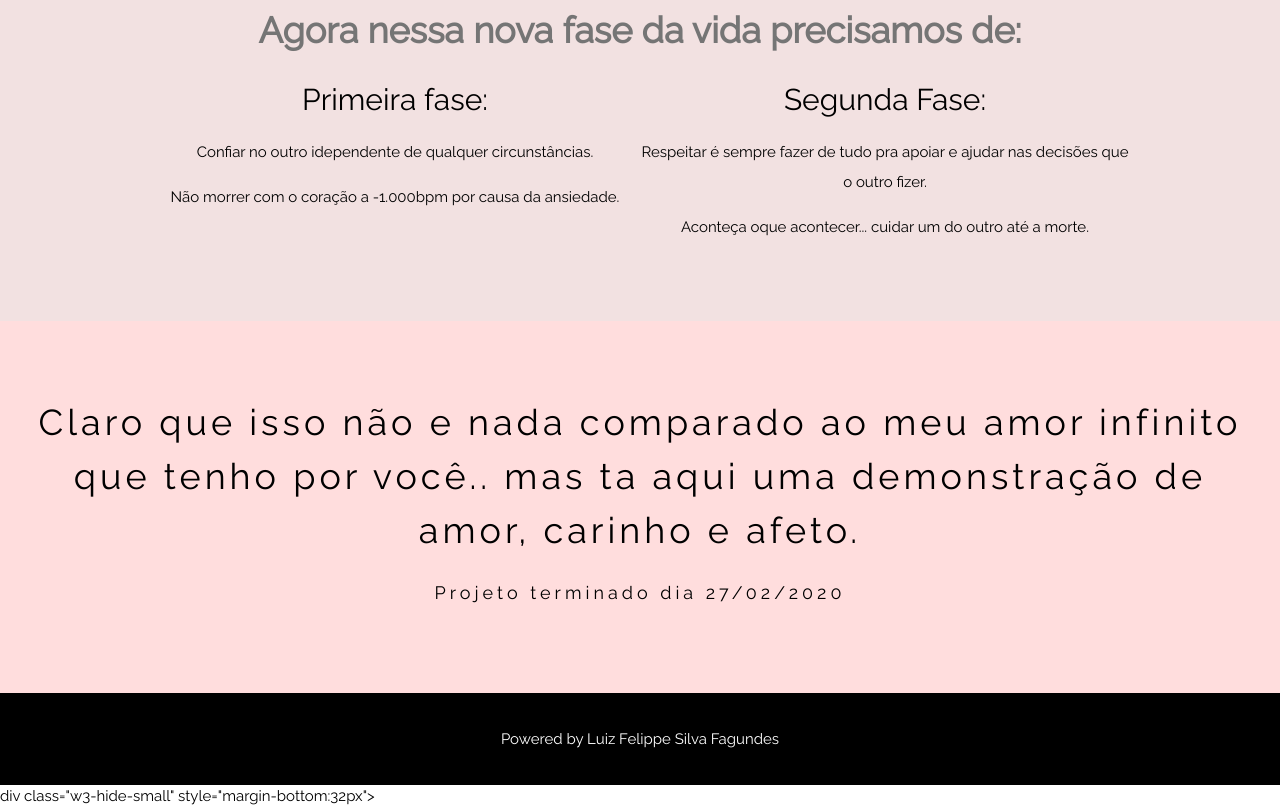
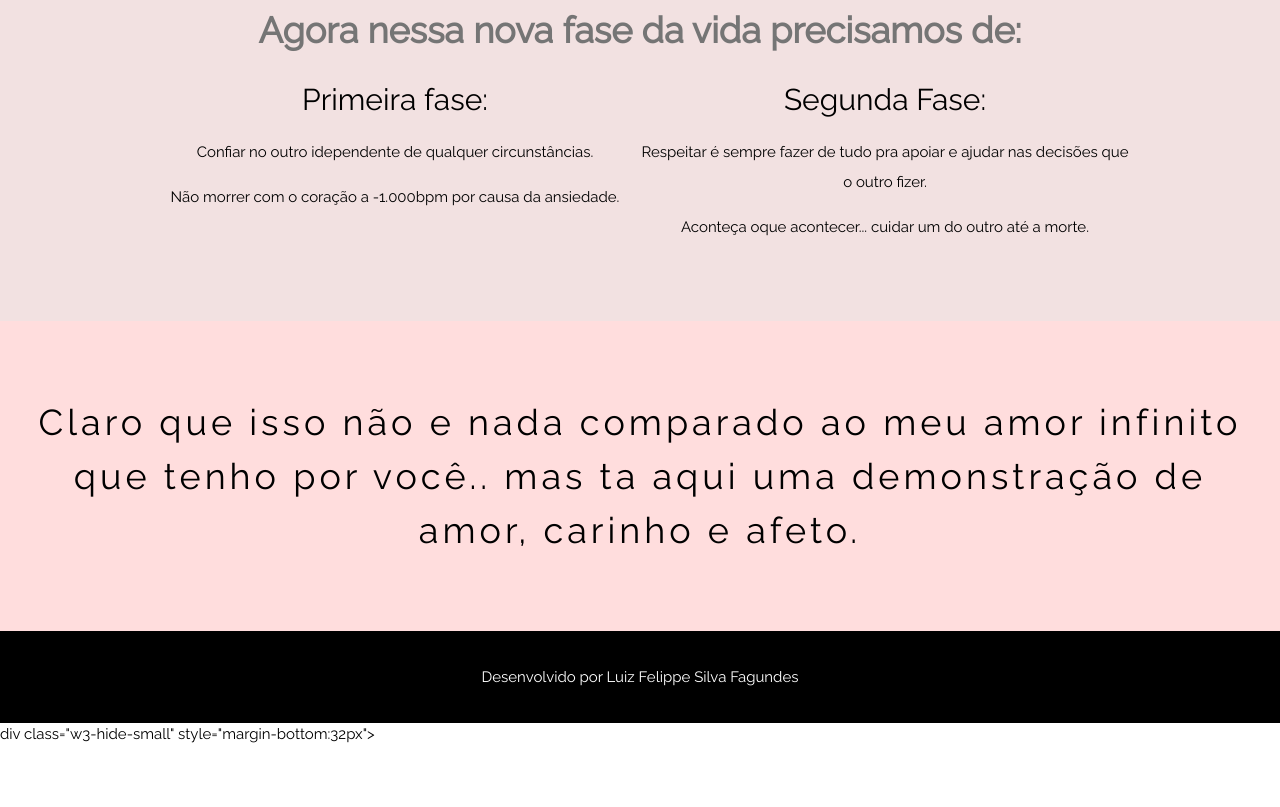
Before and after one commit to LuizFelippeSilvaFagundes/nossosite.github.io, a plain HTML site: page index.html in a window 1280 px wide. Shown: the part 2036-2843 px from the top of the page. After the commit the page ends 2781 px from the top, so only its background shows below. Drawn offline with nearby package versions, Linux system fonts and the light colour scheme.

Commit message:
Update index.html

```diff
--- a/index.html
+++ b/index.html
@@ -82,12 +82,11 @@ p {line-height: 2}
 <!-- RSVP section -->
 <div class="w3-container w3-padding-64 w3-pale-red w3-center w3-wide" id="rsvp">
  <h1>Claro que isso não e nada comparado ao meu amor infinito que tenho por você.. mas ta aqui uma demonstração de amor, carinho e afeto.</h1>
- <p class="w3-large">Projeto terminado dia 27/02/2020 </p>
 </div>
 
 <!-- Footer -->
 <footer class="w3-center w3-black w3-padding-16">
- <p>Powered by <a>Luiz Felippe Silva Fagundes</a></p>
+ <p>Desenvolvido por <a>Luiz Felippe Silva Fagundes</a></p>
 </footer>
 div class="w3-hide-small" style="margin-bottom:32px"> </div>
 
```
